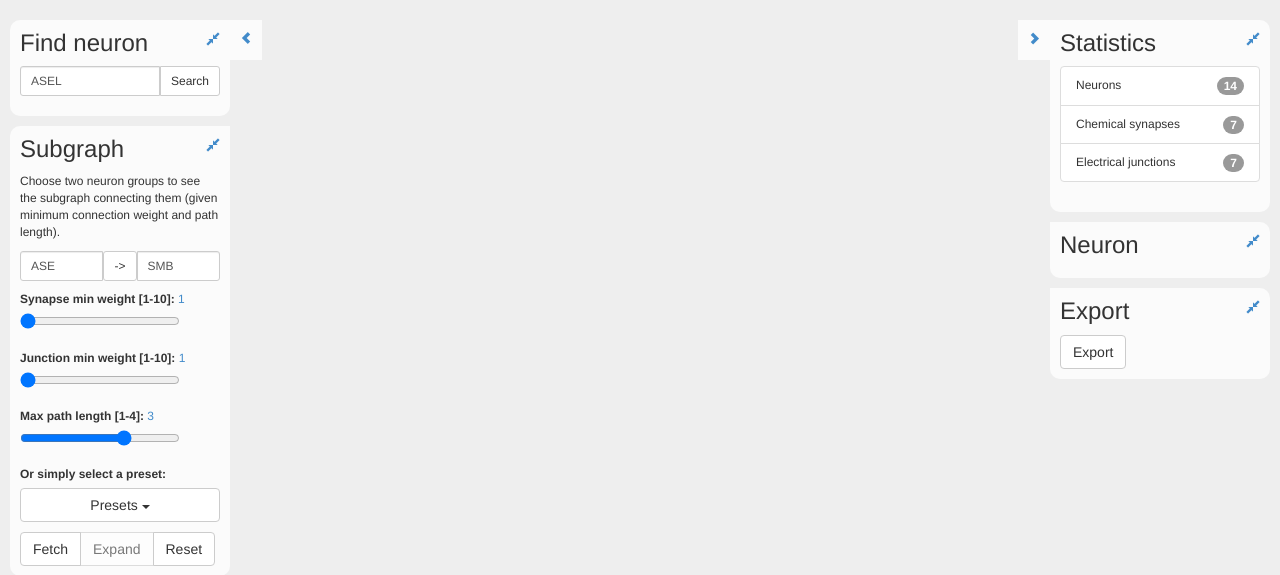
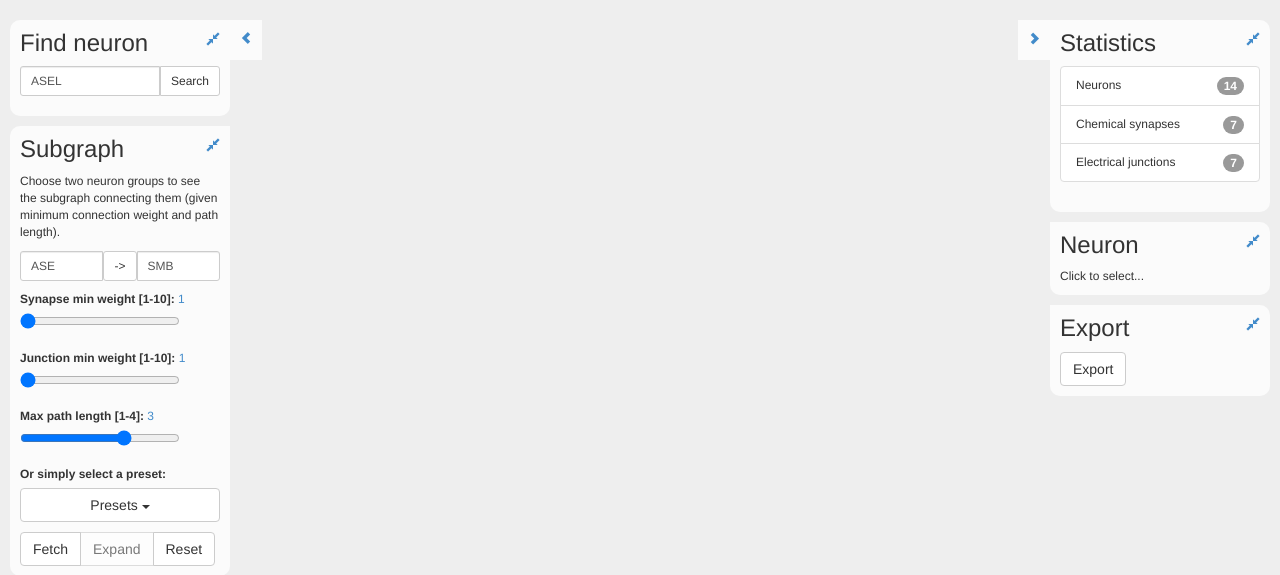
Before and after one commit to buhrmann/elegans, a Flask app: page / in a window 1280 px wide. Shown: the top 575 px of the page. Run offline with Flask 2, Linux system fonts and the light colour scheme; data that the repository does not hold is empty; some libraries are stand-ins or nearby versions.

Commit message:
Small tweak to indicate how to obtain neuron info.

```diff
--- a/static/js/d3graph.js
+++ b/static/js/d3graph.js
@@ -318,7 +318,7 @@ function showPopover(d, dir) {
 }
 
 function removeNodeInfo() {
-    document.getElementById("nodeinfo").innerHTML = "";
+    document.getElementById("nodeinfo").innerHTML = "Click to select...";
     document.getElementById("node-heading").innerHTML = "";
 }
 
--- a/templates/graph.html
+++ b/templates/graph.html
@@ -154,7 +154,7 @@
           </a></small>
         </h3>
         <div id="nodepanel" class="panel-collapse collapse in">
-          <span id="nodeinfo"></span>
+          <span id="nodeinfo">Click to select...</span>
         </div>
       </div>
 
```
